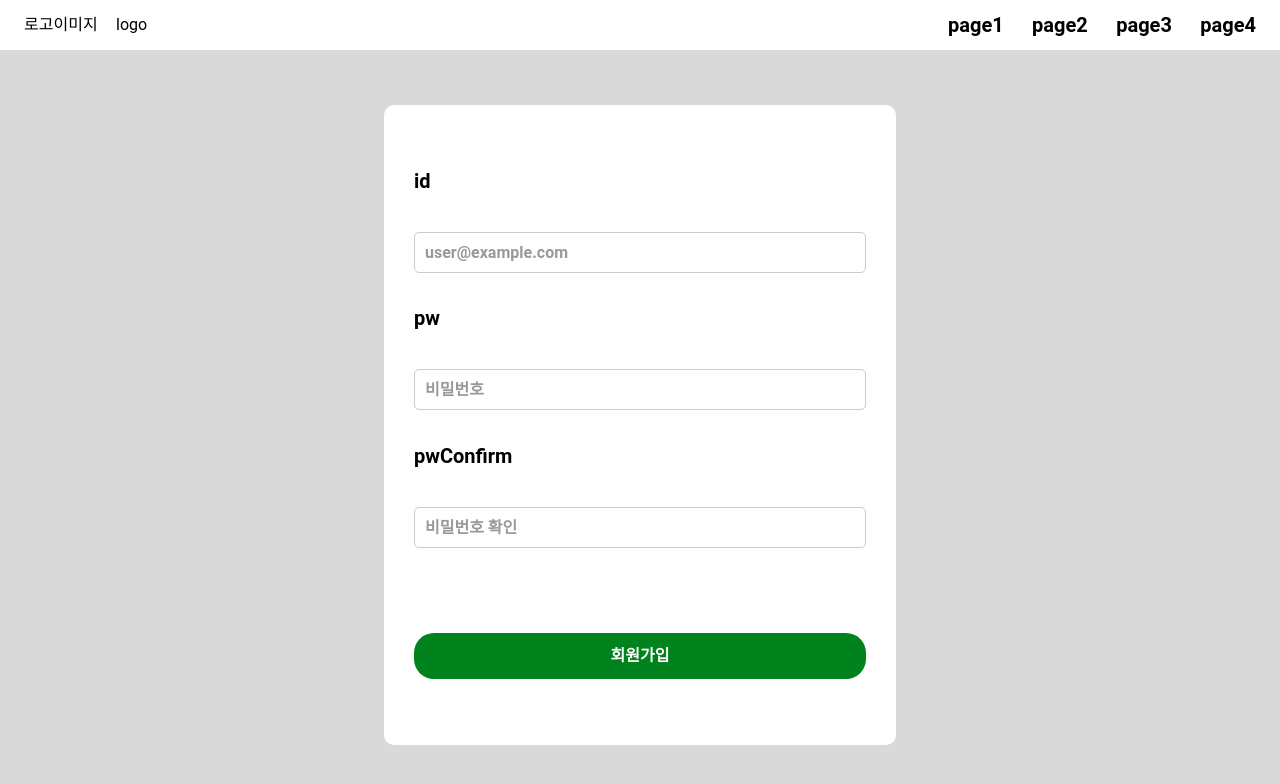
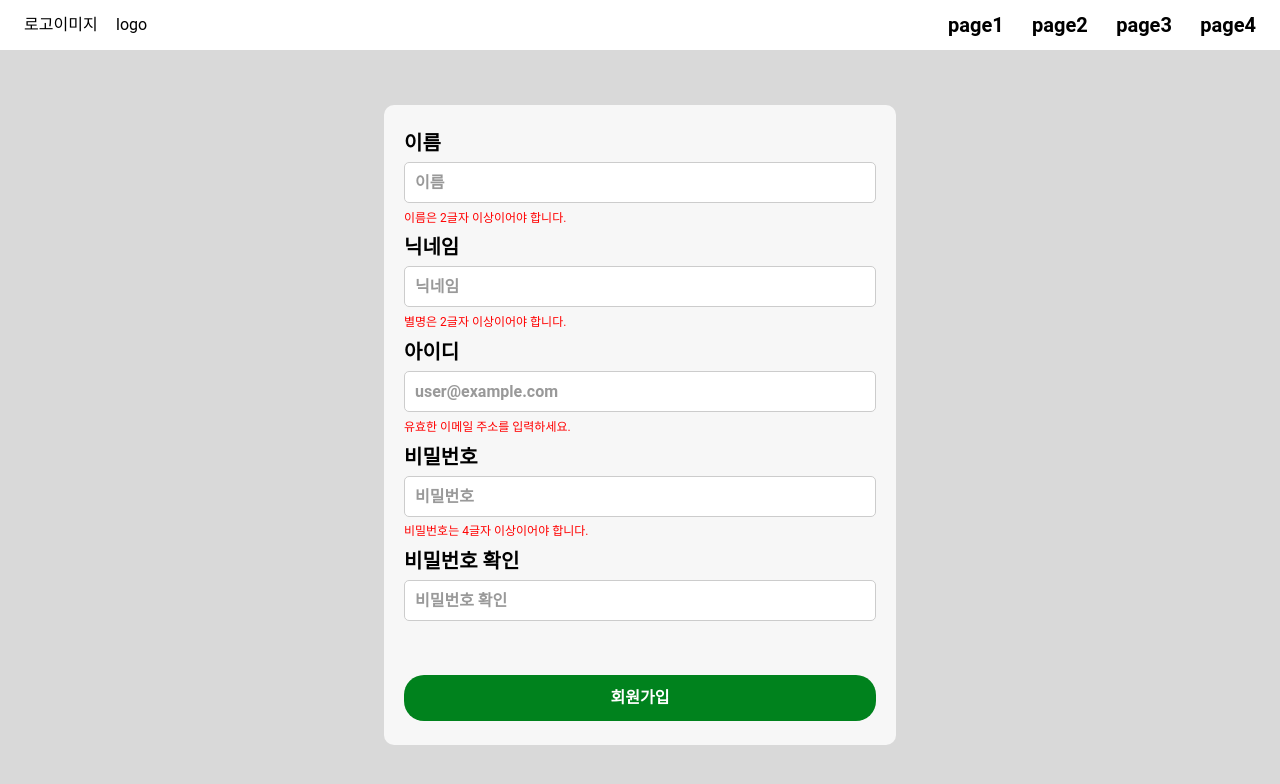
Before and after one commit to daechan-jo/seoul-plog-fiesta, a React (Create React App) app in the folder front/: page /register in a window 1280 px wide. Shown: the top 784 px of the page. Built offline with nearby package versions, Linux system fonts and the light colour scheme.

Commit message:
:art: Design: Register.js 코드와 css 수정. 유효성 검사 추가

```diff
--- a/front/package.json
+++ b/front/package.json
@@ -6,7 +6,9 @@
     "@testing-library/jest-dom": "^5.17.0",
     "@testing-library/react": "^13.4.0",
     "@testing-library/user-event": "^13.5.0",
+    "bootstrap": "^5.3.1",
     "react": "^18.2.0",
+    "react-bootstrap": "^2.8.0",
     "react-dom": "^18.2.0",
     "react-router-dom": "^6.15.0",
     "react-scripts": "5.0.1",
--- a/front/src/components/user/Login.js
+++ b/front/src/components/user/Login.js
@@ -1,17 +1,51 @@
 import styles from "./user.module.scss";
-import React, { useState } from "react";
+import React, { useState, useContext } from "react";
+import { useNavigate } from "react-router-dom";
+
+
 const Login = () => {
-  const [email, setEmail] = useState("")
-  const [password, setPassword] = useState("")
-  const handleSubmit = async (e) => {
-    e.preventDefault();
+  //useState로 email 상태를 생성함.
+  const [email, setEmail] = useState("");
+  //useState로 password 상태를 생성함.
+  const [password, setPassword] = useState("");
+  //useState로 confirmPassword 상태를 생성함.
+  const [confirmPassword, setConfirmPassword] = useState("");
+  //useState로 name 상태를 생성함.
+  const [name, setName] = useState("");
+
+  //이메일이 abc@example.com 형태인지 regex를 이용해 확인함.
+  const validateEmail = (email) => {
+    return email
+      .toLowerCase()
+      .match(
+        /^(([^<>()[\]\\.,;:\s@"]+(\.[^<>()[\]\\.,;:\s@"]+)*)|(".+"))@((\[[0-9]{1,3}\.[0-9]{1,3}\.[0-9]{1,3}\.[0-9]{1,3}\])|(([a-zA-Z\-0-9]+\.)+[a-zA-Z]{2,}))$/
+      );
+  };
+
+  //위 validateEmail 함수를 통해 이메일 형태 적합 여부를 확인함.
+  const isEmailValid = validateEmail(email);
+  // 비밀번호가 4글자 이상인지 여부를 확인함.
+  const isPasswordValid = password.length >= 4;
+  // 비밀번호와 확인용 비밀번호가 일치하는지 여부를 확인함.
+  const isPasswordSame = password === confirmPassword;
+  // 이름이 2글자 이상인지 여부를 확인함.
+  const isNameValid = name.length >= 2;
+
+  // 위 4개 조건이 모두 동시에 만족되는지 여부를 확인함.
+  const isFormValid = isEmailValid && isPasswordValid && isPasswordSame && isNameValid;
+  if (!isFormValid) {
+    return alert("에러러ㅓ")
   }
   return (
     <form className={styles.container}>
-      <label>id</label>
+      <label>아이디</label>
       <input className="id" type="email" placeholder="user@example.com" />
-      <label>pw</label>
+      <label>비밀번호</label>
       <input type="password" placeholder="비밀번호" />
+      <button type="submit"> 로그인 </button>
+      <button type="submit" className="kakaoLogin"> 카카오 로그인</button>
+      <button type="submit" className="googleLogin"> 카카오 로그인</button>
+
     </form>
   );
 };
--- a/front/src/components/user/Register.js
+++ b/front/src/components/user/Register.js
@@ -1,21 +1,165 @@
 import styles from "./user.module.scss";
 import React, { useState } from "react"
+import { useNavigate } from "react-router-dom";
+// import App from "../../App.js"
+import { Container, Col, Row, Form, Button } from "react-bootstrap";
 const Register = () => {
+  const navigate = useNavigate();
+  //useState로 email 상태를 생성함.
   const [email, setEmail] = useState("");
-  const [password, setPassword] = useState("")
-  const [passwordConfirm, setPwConfirm] = useState("")
+  //useState로 password 상태를 생성함.
+  const [password, setPassword] = useState("");
+  //useState로 confirmPassword 상태를 생성함.
+  const [confirmPassword, setConfirmPassword] = useState("");
+  //useState로 name 상태를 생성함.
+  const [name, setName] = useState("");
+  //useState로 nickname 상태를 생성함.
+  const [nickname, setNickName] = useState("");
+
+
+  //이메일이 abc@example.com 형태인지 regex를 이용해 확인함.
+  const validateEmail = (email) => {
+    return email
+      .toLowerCase()
+      .match(
+        /^(([^<>()[\]\\.,;:\s@"]+(\.[^<>()[\]\\.,;:\s@"]+)*)|(".+"))@((\[[0-9]{1,3}\.[0-9]{1,3}\.[0-9]{1,3}\.[0-9]{1,3}\])|(([a-zA-Z\-0-9]+\.)+[a-zA-Z]{2,}))$/
+      );
+  };
+
+  //위 validateEmail 함수를 통해 이메일 형태 적합 여부를 확인함.
+  const isEmailValid = validateEmail(email);
+  // 비밀번호가 4글자 이상인지 여부를 확인함.
+  const isPasswordValid = password.length >= 4;
+  // 비밀번호와 확인용 비밀번호가 일치하는지 여부를 확인함.
+  const isPasswordSame = password === confirmPassword;
+  // 이름이 2글자 이상인지 여부를 확인함.
+  const isNameValid = name.length >= 2;
+  const isNickNameValid = nickname.length >= 2;
+  // 위 4개 조건이 모두 동시에 만족되는지 여부를 확인함.
+  const isFormValid = isEmailValid && isPasswordValid && isPasswordSame && isNameValid;
+
   const handleSubmit = async (e) => {
     e.preventDefault();
-  }
+    if (!isFormValid) {
+
+    }
+    // try {
+    //   // "user/register" 엔드포인트로 post요청함.
+    //   await App.post("/register", {
+    //     email,
+    //     password,
+    //     name,
+    //   });
+
+    //   // 로그인 페이지로 이동함.
+    //   navigate("/login");
+    // } catch (err) {
+    //   console.log("회원가입에 실패하였습니다.", err);
+    // }
+  };
+
+
   return (
-    <form className={styles.container}>
-      <label>id</label>
-      <input className="id" type="email" placeholder="user@example.com" />
-      <label>pw</label>
-      <input type="password" placeholder="비밀번호" />
-      <label>pwConfirm</label>
-      <input type="password" placeholder="비밀번호 확인" />
-      <button type="submit"> 회원가입 </button>
+    // <Container className={styles.container}>
+    //   <Row className="justify-content-md-center mt-5">
+    //     <Col lg={8}>
+    //       <Form onSubmit={handleSubmit}>
+    //         <Form.Group controlId="registerName" className="mt-3">
+    //           <Form.Label>이름</Form.Label>
+    //           <Form.Control
+    //             type="text"
+    //             autoComplete="off"
+    //             value={name}
+    //             onChange={(e) => setName(e.target.value)}
+    //           />
+    //           {!isNameValid && (
+    //             <Form.Text className="text-success">
+    //               이름은 2글자 이상으로 설정해 주세요.
+    //             </Form.Text>
+    //           )}
+    //         </Form.Group>
+    //         <Form.Group controlId="registerEmail">
+    //           <Form.Label>이메일 주소</Form.Label>
+    //           <Form.Control
+    //             type="email"
+    //             autoComplete="off"
+    //             value={email}
+    //             onChange={(e) => setEmail(e.target.value)}
+    //           />
+    //           {!isEmailValid && (
+    //             <Form.Text className="text-success">
+    //               이메일 형식이 올바르지 않습니다.
+    //             </Form.Text>
+    //           )}
+    //         </Form.Group>
+
+    //         <Form.Group controlId="registerPassword" className="mt-3">
+    //           <Form.Label>비밀번호</Form.Label>
+    //           <Form.Control
+    //             type="password"
+    //             autoComplete="off"
+    //             value={password}
+    //             onChange={(e) => setPassword(e.target.value)}
+    //           />
+    //           {!isPasswordValid && (
+    //             <Form.Text className="text-success">
+    //               비밀번호는 4글자 이상으로 설정해 주세요.
+    //             </Form.Text>
+    //           )}
+    //         </Form.Group>
+
+    //         <Form.Group controlId="registerConfirmPassword" className="mt-3">
+    //           <Form.Label>비밀번호 재확인</Form.Label>
+    //           <Form.Control
+    //             type="password"
+    //             autoComplete="off"
+    //             value={confirmPassword}
+    //             onChange={(e) => setConfirmPassword(e.target.value)}
+    //           />
+    //           {!isPasswordSame && (
+    //             <Form.Text className="text-success">
+    //               비밀번호가 일치하지 않습니다.
+    //             </Form.Text>
+    //           )}
+    //         </Form.Group>
+
+
+
+    //         <Form.Group as={Row} className="mt-3 text-center">
+    //           <Col sm={{ span: 20 }}>
+    //             <Button variant="primary" type="submit" disabled={!isFormValid}>
+    //               회원가입
+    //             </Button>
+    //           </Col>
+    //         </Form.Group>
+    //       </Form>
+    //     </Col>
+    //   </Row>
+    // </Container>
+
+    <form className={styles.container} >
+      {/* 화살표 추가하고 싶은데 외않되 */}
+      <div className="arrow"></div>
+
+      <label>이름</label>
+      <input className="name" type="text" placeholder="이름" onChange={(e) => setName(e.target.value)} />
+      {!isNameValid && <div className={styles["error-message"]}>이름은 2글자 이상이어야 합니다.</div>}
+      <label>닉네임</label>
+      <input className="nickname" type="text" placeholder="닉네임" onChange={(e) => setNickName(e.target.value)} />
+      {!isNickNameValid && <div className={styles["error-message"]}>별명은 2글자 이상이어야 합니다.</div>}
+      <label>아이디</label>
+      <input className="id" type="email" placeholder="user@example.com" onChange={(e) => setEmail(e.target.value)} />
+      {!isEmailValid && <div className={styles["error-message"]}>유효한 이메일 주소를 입력하세요.</div>}
+
+      <label>비밀번호</label>
+      <input type="password" placeholder="비밀번호" onChange={(e) => setPassword(e.target.value)} />
+      {!isPasswordValid && <div className={styles["error-message"]}>비밀번호는 4글자 이상이어야 합니다.</div>}
+
+      <label>비밀번호 확인</label>
+      <input type="password" placeholder="비밀번호 확인" onChange={(e) => setConfirmPassword(e.target.value)} />
+      {!isPasswordSame && <div className={styles["error-message"]}>비밀번호가 일치하지 않습니다.</div>}
+
+      <button type="submit" onSubmit={handleSubmit}>회원가입 </button>
     </form>
   );
 };
--- a/front/src/components/user/user.module.scss
+++ b/front/src/components/user/user.module.scss
@@ -4,9 +4,16 @@
   border-radius: 10px;
   display: flex;
   flex-direction: column;
-  background-color: white;
-  padding: 30px;
+  // 투명도 넣어봤습니다
+  background-color: rgb(255, 255, 255, 0.8);
+  padding: 20px;
 
+  .error-message {
+    color: red;
+    font-size: 12px;
+    margin-top: 5px;
+    margin-bottom: 10px;
+  }
 
   label {
     font-weight: 700;
@@ -14,6 +21,7 @@
 
   input {
     font-weight: 700;
+    padding: 10px;
 
     ::placeholder {
       font-weight: 700;
@@ -29,6 +37,8 @@
     color: white
   }
 }
+
+
 
 //일단 대충 레이아웃 볼라고 body랑 메인은 갖고 왔ㅇ서요
 body {
```
